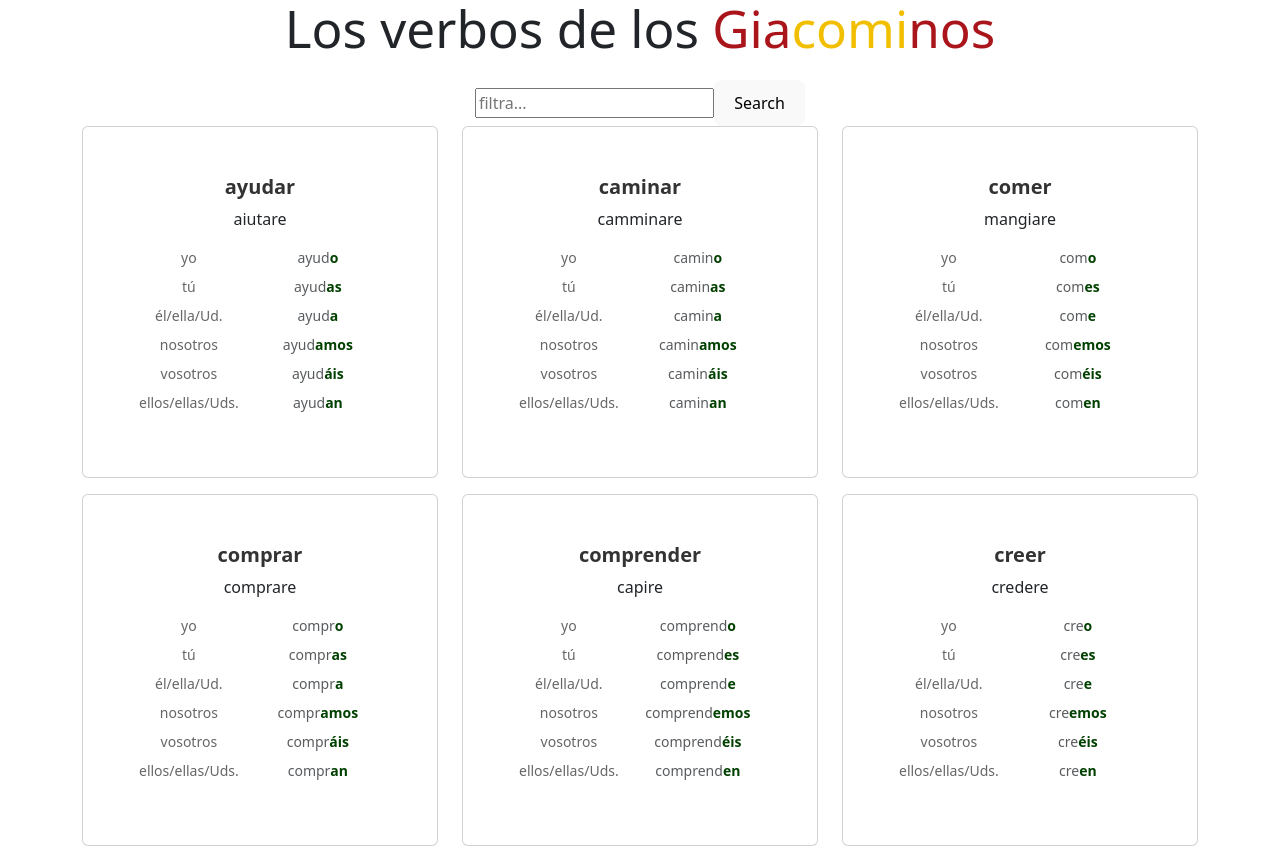
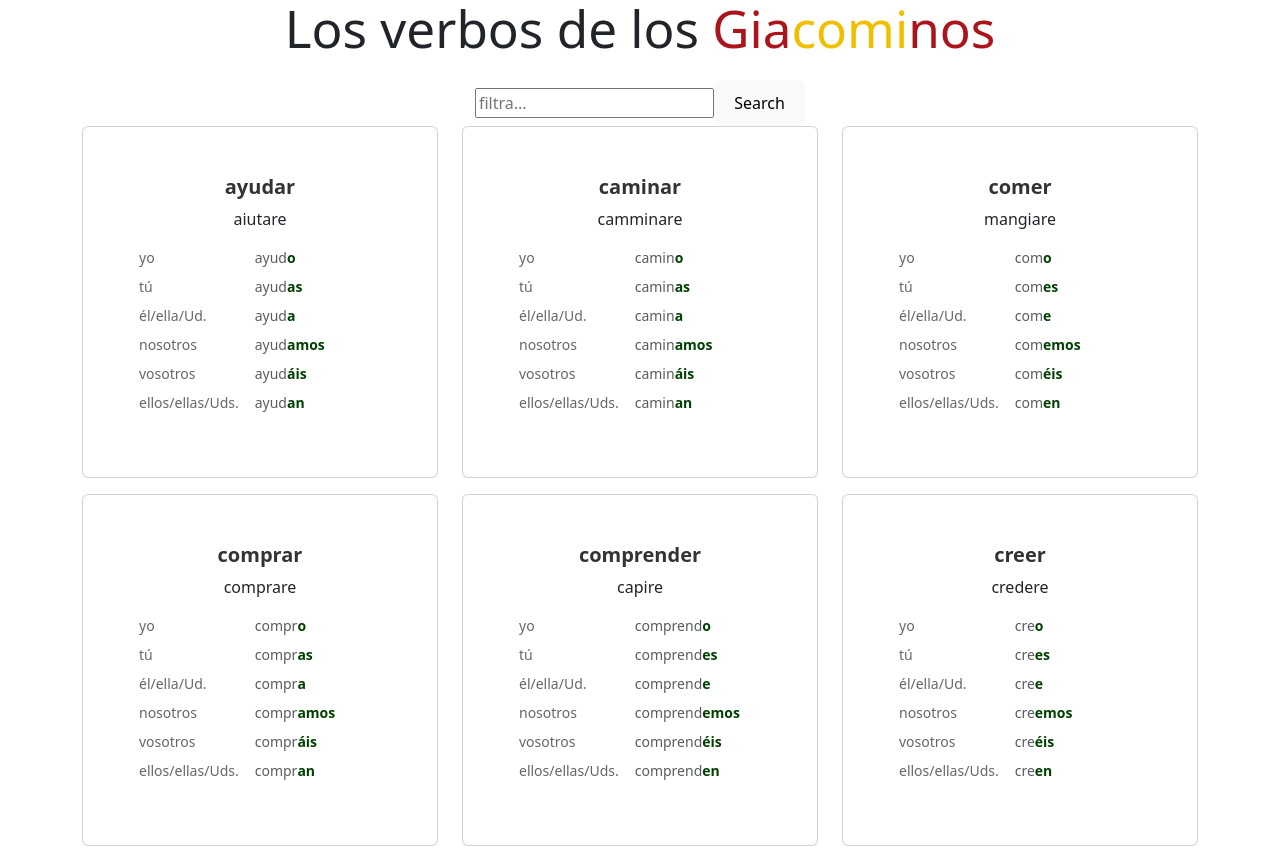
Before and after one commit to rony76/giacominos, a React (Vite) app: page / in a window 1280 px wide. Shown: the top 848 px of the page. Built offline with nearby package versions, Linux system fonts and the light colour scheme.

Commit message:
Animate ending appearance

```diff
--- a/src/components/VerbCard.css
+++ b/src/components/VerbCard.css
@@ -23,6 +23,7 @@
 .verb-card .conjugation-table td {
   padding: 0.25rem 0.5rem;
   border: none;
+  text-align: left;
 }
 
 .verb-card .conjugation-table td:first-child {
@@ -41,9 +42,22 @@
 .verb-card .ending {
   font-weight: bold;
   color: #004000;
+  animation: fadeIn 1s ease-in-out;
 }
 
 .verb-card .alternateEnding {
   font-weight: bold;
   color: #cc0066;
+  animation: fadeIn 1.5s ease-in-out;
 }
+
+@keyframes fadeIn {
+  from {
+    opacity: 0.2;
+    padding-left: 2em;
+  }
+  to {
+    opacity: 1;
+    padding-left: 0;
+  }
+}
--- a/src/components/VerbCard.tsx
+++ b/src/components/VerbCard.tsx
@@ -8,8 +8,12 @@ interface VerbCardProps {
 
 const pronouns = ['yo', 'tú', 'él/ella/Ud.', 'nosotros', 'vosotros', 'ellos/ellas/Uds.'];
 
-function printTerm(t: Term) {
-  return t.map((token) => <span className={token.type}>{token.value}</span>);
+function printTerm(t: Term, verbKey: string, rowIndex: number) {
+  return t.map((token, index) => (
+    <span key={`${verbKey}-${rowIndex}-${index}`} className={token.type}>
+      {token.value}
+    </span>
+  ));
 }
 
 export default function VerbCard({ verb }: VerbCardProps) {
@@ -29,7 +33,7 @@ export default function VerbCard({ verb }: VerbCardProps) {
                   {conjugation.map((c, index) => (
                     <tr key={index}>
                       <td>{pronouns[index]}</td>
-                      <td>{printTerm(c)}</td>
+                      <td>{printTerm(c, verb.infinitive, index)}</td>
                     </tr>
                   ))}
                 </tbody>
```
